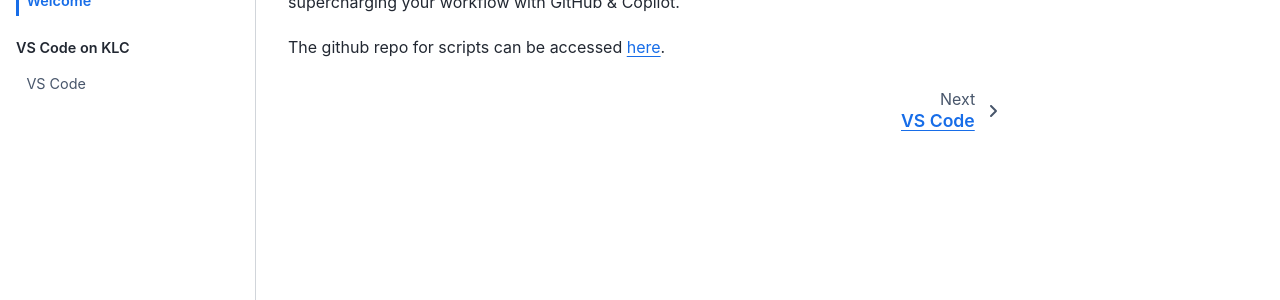
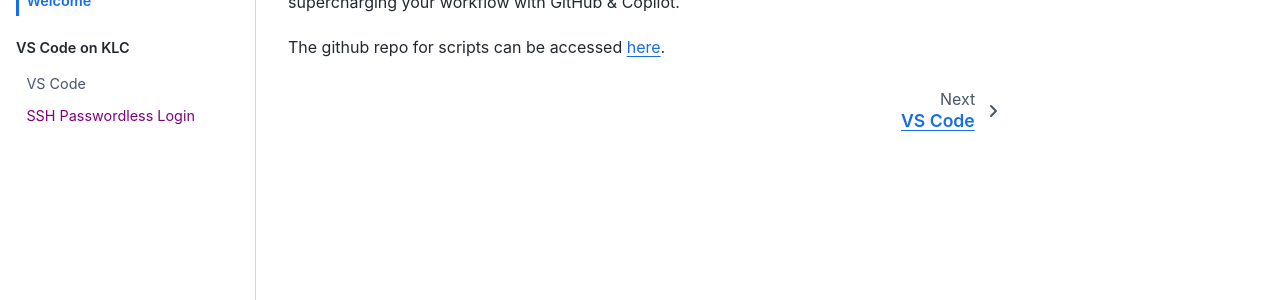
Before and after one commit to rs-kellogg/krs-KLCworkflow-cookbook, a Jupyter Book: the page built from doc/welcome.ipynb, in a window 1280 px wide. Shown: the part 243-543 px from the top of the page. Built offline with Jupyter Book 1.0.4 settings and Sphinx 7.4.7 and the Sphinx Book theme 1.1.4, drawn with Linux system fonts in a browser that asks for light colours; pages that are not in the unit, such as notebooks, are missing from menus; some of the changed lines change nothing that is shown.

Commit message:
update ssh login

```diff
--- a/doc/_toc.yml
+++ b/doc/_toc.yml
@@ -7,6 +7,7 @@ parts:
 - caption: VS Code on KLC
   chapters:
   - file: vscode
+  - file: sshpasswordless
 - caption: GitHub
   numbered: false
   chapters:
```
Also changed, not shown: doc/sshpasswordless.ipynb (added), doc/vscode.ipynb.
